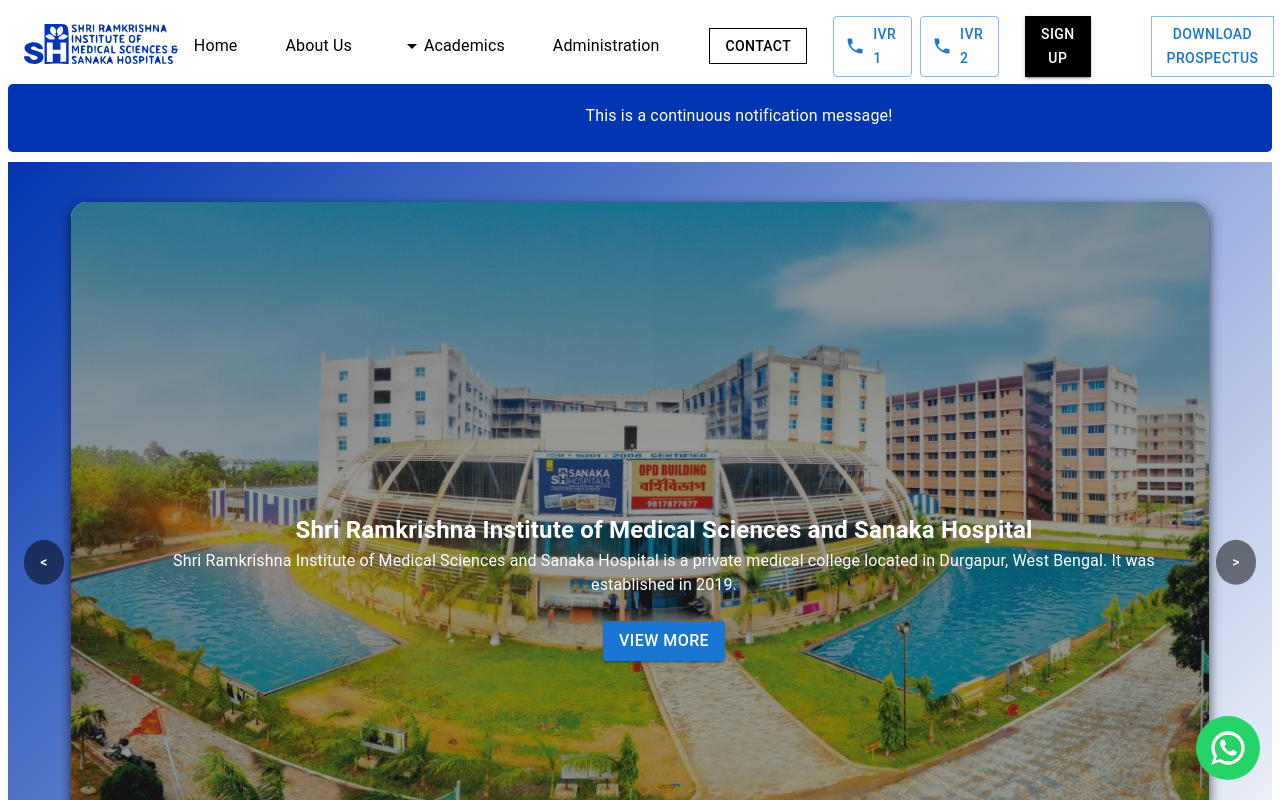
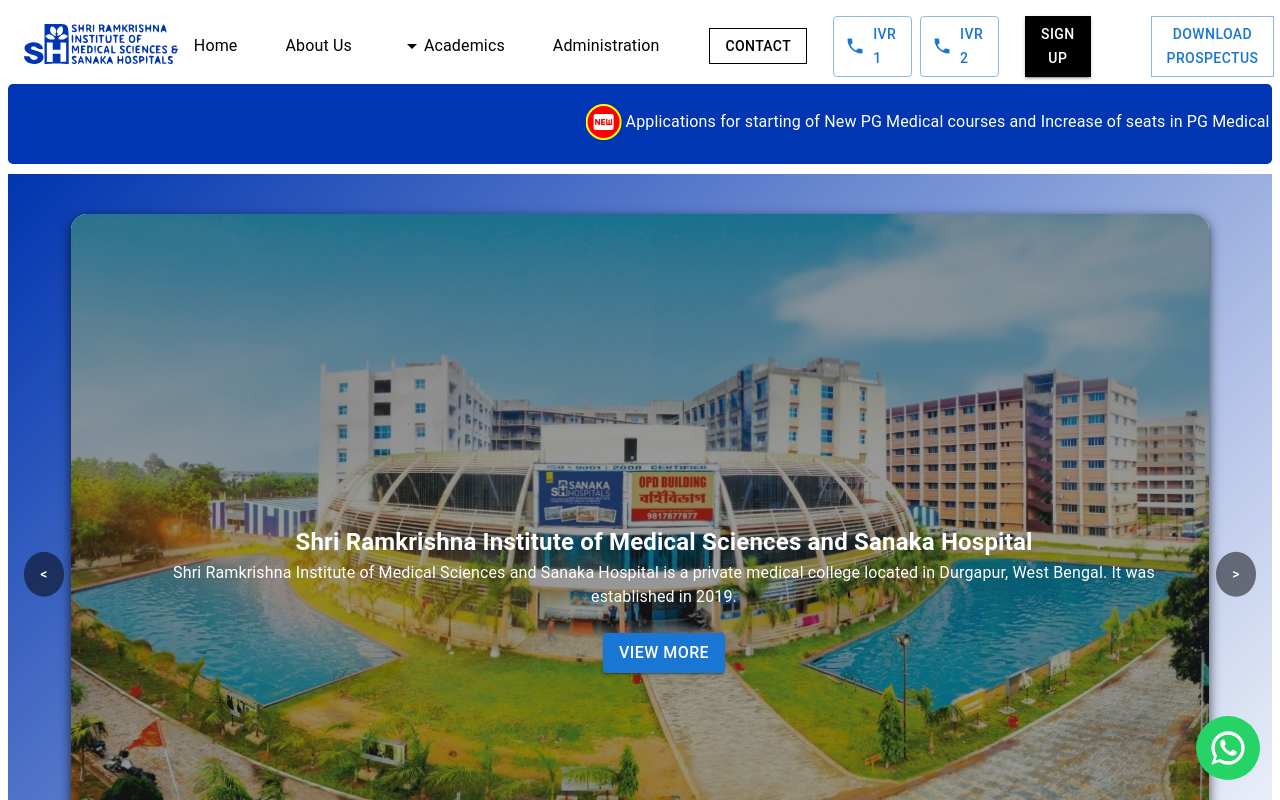
Before and after one commit to IAmShivay/SanakaFrontend, a React (Vite) app: page / in a window 1280 px wide. Shown: the top 800 px of the page. Built offline with nearby package versions, Linux system fonts and the light colour scheme.

Commit message:
notification bar fixed

```diff
--- a/src/App.tsx
+++ b/src/App.tsx
@@ -69,8 +69,9 @@
   <React.Fragment>
     <Header />
     <NotificationBar
-      message="This is a continuous notification message!"
-      link="www.google.com"
+      message="Applications for starting of New PG Medical courses and Increase of seats in PG Medical
+courses for Academic Year: 2024-25!"
+      link="https://www.nmc.org.in/MCIRest/open/getDocument?path=/Documents/Public/Portal/LatestNews/Colleges%20concerned-%20Regarding-2.pdf"
     />
     <Routes>
       <Route path="/" element={<Home />} />
--- a/src/components/Notification/Notification.tsx
+++ b/src/components/Notification/Notification.tsx
@@ -2,7 +2,7 @@
 import React, { useEffect, useRef } from "react";
 import { Box, Typography, Link } from "@mui/material";
 import { keyframes } from "@emotion/react";
-
+import FiberNewIcon from '@mui/icons-material/FiberNew';
 const scroll = keyframes`
   0% { transform: translateX(100%); } // Start from the right
   100% { transform: translateX(-100%); } // End at the left
@@ -64,9 +64,26 @@
         }}
       >
         <Link href={link} sx={{ color: "inherit", textDecoration: "none" }}>
-          <Typography variant="body1" component="span">
-            {message}
-          </Typography>
+        <Box display="flex" alignItems="center">
+      <Box
+        style={{
+          backgroundColor: 'red',
+          border: '2px solid yellow',
+          borderRadius: '50%',
+          display: 'flex',
+          alignItems: 'center',
+          justifyContent: 'center',
+          width: 32,
+          height: 32,
+          marginRight: 4,
+        }}
+      >
+        <FiberNewIcon style={{ color: 'white' }} />
+      </Box>
+      <Typography variant="body1" component="span">
+        {message}
+      </Typography>
+    </Box>
         </Link>
       </Box>
     </Box>
```
